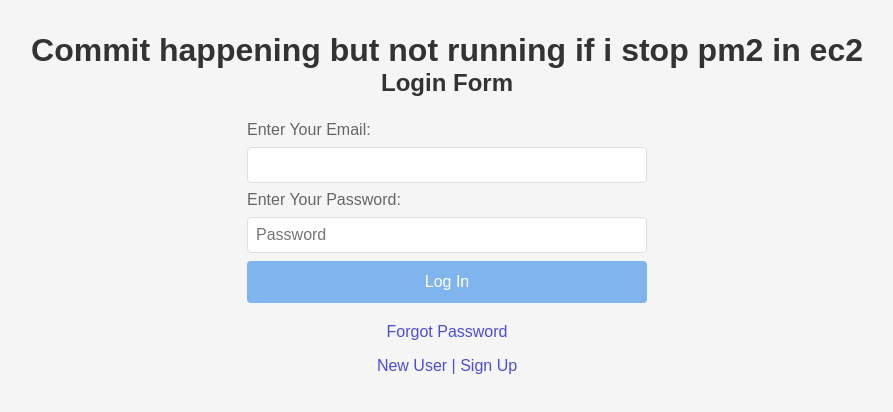
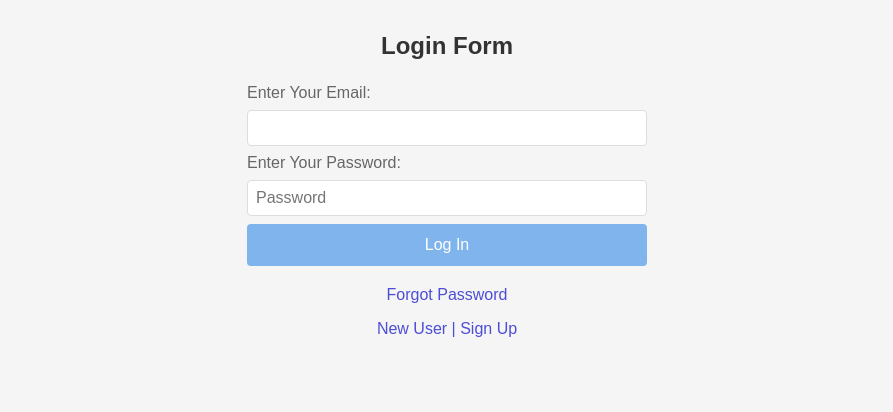
Before and after one commit to ram-Ranjan/Expensify, a website: page public/login.html in a window 1280 px wide. Shown: the whole page, without its empty margins (193-1086 px from the left). Drawn offline with nearby package versions, Linux system fonts and the light colour scheme.

Commit message:
fix: Jenkins ci

```diff
--- a/public/login.html
+++ b/public/login.html
@@ -8,8 +8,6 @@
   </head>
   <body>
     <main>
-      <h1>Commit happening but not running if i stop pm2 in ec2 </h1>
-
 
       <h2>Login Form</h2>
       <form id="loginForm" method="post">
```
Also changed, not shown: public/signup.html (+0 -1 lines).
